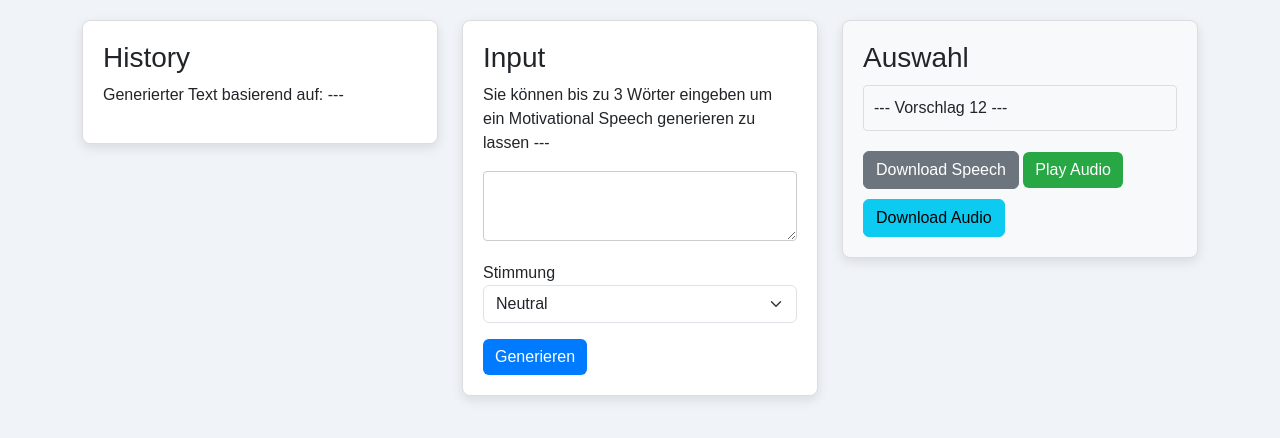
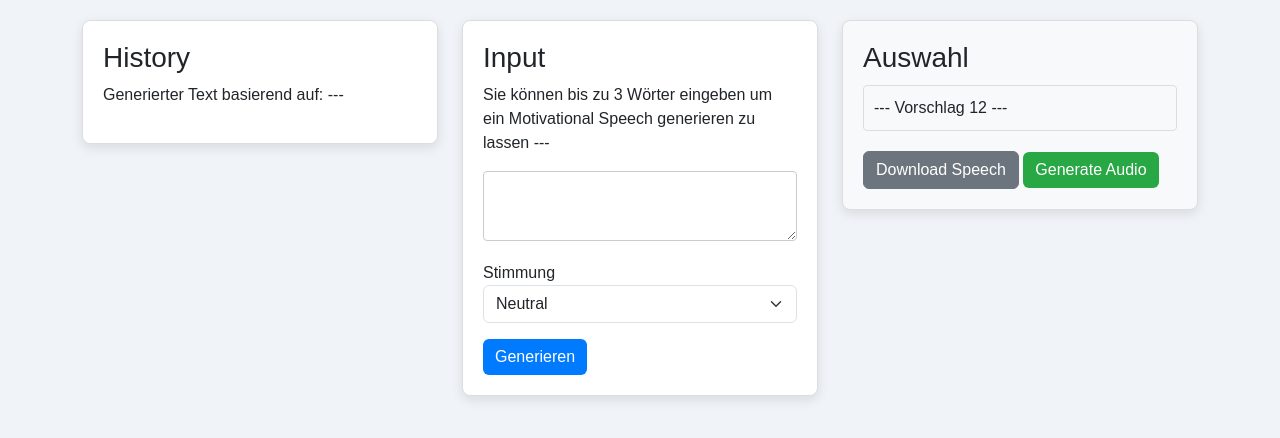
Before and after one commit to denis-trtnr/Motivational-Speech-Service, a website with bundled scripts: page app/index.html in a window 1280 px wide. Shown: the part 88-526 px from the top of the page. Built offline with nearby package versions, Linux system fonts and the light colour scheme; files whose address does not match are found by name.

Commit message:
btn only visible when file exists

```diff
--- a/app/index.html
+++ b/app/index.html
@@ -73,8 +73,8 @@
                     </div>
                     <div class="action-buttons">
                         <button class="btn btn-secondary" id="download-btn">Download Speech</button>
-                        <button class="btn btn-success" id="play-audio-btn">Play Audio</button>
-                        <button id="download-audio" class="btn btn-info">Download Audio</button>
+                        <button class="btn btn-success" id="play-audio-btn">Generate Audio</button>
+                        <button id="download-audio" class="btn btn-info" style="display: none;">Download Audio</button>
                     </div>
                 </div>
             </div>
```
